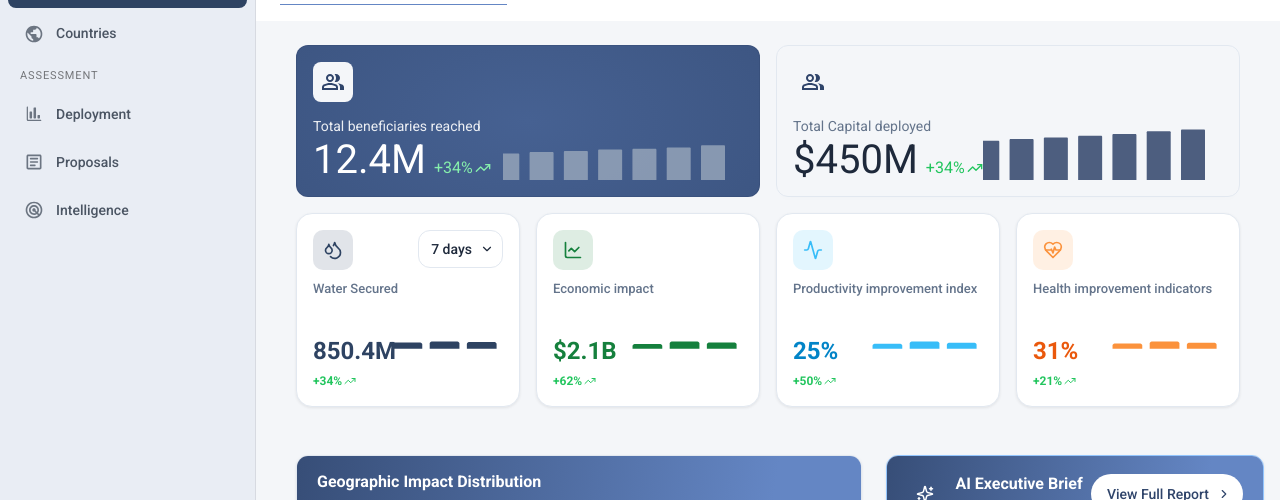
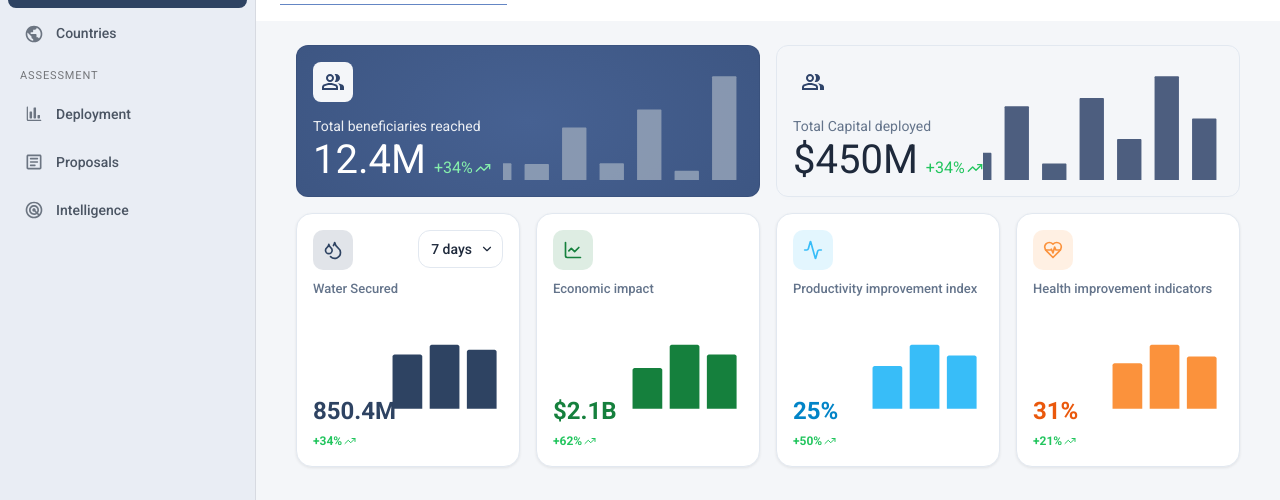
Before and after one commit to sg-ujjwal/nextjs-dashboard, a Next.js app: page / in a window 1280 px wide. Shown: the part 155-655 px from the top of the page. Built offline with nearby package versions, Linux system fonts and the light colour scheme; grey boxes are pictures that could not be loaded; what @mui/material-nextjs would draw is missing.

Commit message:
feat: update KPI sparkline data and adjust chart dimensions for improved visualization

```diff
--- a/src/modules/dashboard/services/kpi-data.ts
+++ b/src/modules/dashboard/services/kpi-data.ts
@@ -10,7 +10,7 @@ export const KPI_PRIMARY: KPIMetric[] = [
     change: 34,
     changePeriod: 'vs last quarter',
     trend: 'up',
-    sparklineData: [9.1, 9.5, 10.0, 10.4, 10.9, 11.2, 11.6, 12.4],
+    sparklineData: [9.1, 9.8, 9.3, 30.6, 9.8, 41.1, 5.4, 60.4],
     color: '#ffffff',
     chartColor: '#94a3b8',
     description: 'Total people reached by water solutions',
@@ -25,7 +25,8 @@ export const KPI_PRIMARY: KPIMetric[] = [
     change: 34,
     changePeriod: 'vs last quarter',
     trend: 'up',
-    sparklineData: [330, 350, 365, 380, 395, 410, 435, 450],
+    // Dummy pattern to mimic alternating up/down spikes in the reference screenshot
+    sparklineData: [330, 200, 540, 120, 600, 300, 760, 450],
     color: '#1e293b',
     chartColor: '#2F446A',
     description: 'Total capital deployed across deployments',
--- a/src/widgets/kpi-card/kpi-card.tsx
+++ b/src/widgets/kpi-card/kpi-card.tsx
@@ -13,8 +13,8 @@ const SparklineChart = dynamic(() => import("@/widgets/sparkline-chart"), {
   ssr: false,
 });
 
-const CHART_HEIGHT_PRIMARY = 56;
-const CHART_HEIGHT_SECONDARY = 50;
+const CHART_HEIGHT_PRIMARY = 110;
+const CHART_HEIGHT_SECONDARY = 110;
 
 export type KPICardProps = {
   metric: KPIMetric;
--- a/src/widgets/sparkline-chart/index.tsx
+++ b/src/widgets/sparkline-chart/index.tsx
@@ -28,7 +28,8 @@ export default function SparklineChart({
   barBorderRadius,
 }: SparklineChartProps) {
   const isSparkline = variant === 'sparkline'
-  const colW = columnWidth ?? (isSparkline ? '70%' : '80%')
+  // Primary KPI "spikes" look closer to the reference with slightly narrower bars.
+  const colW = columnWidth ?? (isSparkline ? '65%' : '80%')
   const radius = barBorderRadius ?? (isSparkline ? 1 : 2)
   const labelReserve = isSparkline ? 0 : 18
   const chartHeight = height + labelReserve
@@ -54,11 +55,15 @@ export default function SparklineChart({
         grid: { padding: { top: 0, right: 0, bottom: 0, left: 0 }, show: false },
         plotOptions: { bar: { columnWidth: colW, borderRadius: radius, borderRadiusApplication: 'end' as const } },
         colors: [color],
-        tooltip: {
-          x: { show: false },
-          y: { formatter: (v: number) => (typeof v === 'number' ? v.toLocaleString() : String(v)) },
-          theme: 'light',
+        xaxis: {
+          categories,
+          labels: { show: false },
+          axisBorder: { show: false },
+          axisTicks: { show: false },
+          tooltip: { enabled: false },
         },
+        yaxis: { show: false, min: 0, max: yMax },
+        tooltip: { enabled: false },
         states: { hover: { filter: { type: 'lighten' as const, value: 0.15 } } },
       }
     }
```
